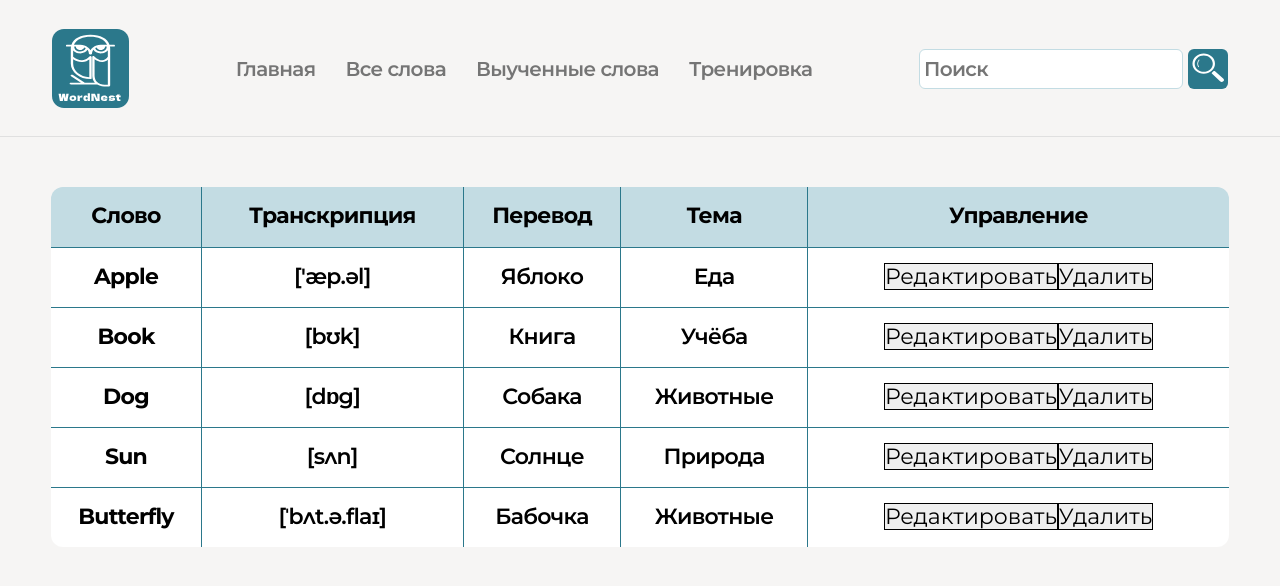
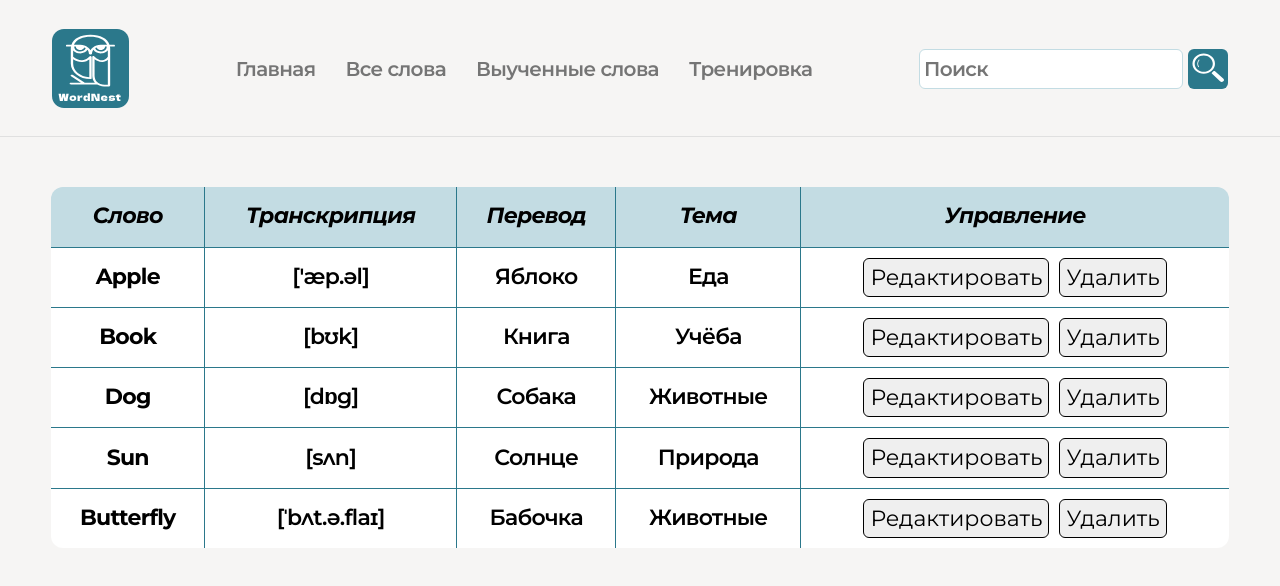
Before and after one commit to anastasiia-avdeeva/wordNest, a React (Create React App) app: page / in a window 1280 px wide. Shown: the top 586 px of the page. Built offline with nearby package versions, Linux system fonts and the light colour scheme; a web font is replaced by a local one.

Commit message:
add styles for table

```diff
--- a/src/App.css
+++ b/src/App.css
@@ -61,6 +61,10 @@ ul {
   }
 }
 
+button {
+  cursor: pointer;
+}
+
 h1,
 h2,
 h3,
--- a/src/assets/styles/_globals.scss
+++ b/src/assets/styles/_globals.scss
@@ -18,6 +18,10 @@ ul {
   }
 }
 
+button {
+  cursor: pointer;
+}
+
 h1,
 h2,
 h3,
--- a/src/components/HeaderTableRow/HeaderTableRow.module.css
+++ b/src/components/HeaderTableRow/HeaderTableRow.module.css
@@ -2,6 +2,8 @@
   height: 60px;
 }
 .table__header-cell {
+  padding: 10px;
+  font-style: italic;
   border-right: 1px solid #2b788b;
   border-bottom: 1px solid #2b788b;
 }
--- a/src/components/HeaderTableRow/HeaderTableRow.module.scss
+++ b/src/components/HeaderTableRow/HeaderTableRow.module.scss
@@ -7,6 +7,8 @@
   }
 
   &__header-cell {
+    padding: $cell-padding;
+    font-style: italic;
     border-right: 1px solid $primary;
     border-bottom: 1px solid $primary;
 
--- a/src/components/IconButton/IconButton.module.css
+++ b/src/components/IconButton/IconButton.module.css
@@ -2,7 +2,6 @@
   padding: 4px;
   border: none;
   border-radius: 6px;
-  cursor: pointer;
 }
 .button__icon {
   height: auto;
--- a/src/components/IconButton/IconButton.module.scss
+++ b/src/components/IconButton/IconButton.module.scss
@@ -4,7 +4,6 @@
   padding: 4px;
   border: none;
   border-radius: 6px;
-  cursor: pointer;
 
   &__icon {
     height: auto;
--- a/src/components/TextButton/TextButton.module.css
+++ b/src/components/TextButton/TextButton.module.css
@@ -1,3 +1,5 @@
 .button {
+  padding: 6px;
   border: 1px solid black;
+  border-radius: 6px;
 }
--- a/src/components/TextButton/TextButton.module.scss
+++ b/src/components/TextButton/TextButton.module.scss
@@ -1,3 +1,5 @@
 .button {
+  padding: 6px;
   border: 1px solid black;
+  border-radius: 6px;
 }
--- a/src/components/WordTableRow/WordTableRow.jsx
+++ b/src/components/WordTableRow/WordTableRow.jsx
@@ -12,7 +12,7 @@ export const WordTableRow = ({ word }) => {
       <td className={styles.table__cell}>{capitalizeStr(word.translation)}</td>
       <td className={styles.table__cell}>{capitalizeStr(word.theme)}</td>
       <td className={styles.table__cell}>
-        <div className="table__buttons">
+        <div className={styles.table__buttons}>
           <TextButton>Редактировать</TextButton>
           <TextButton>Удалить</TextButton>
         </div>
--- a/src/components/WordTableRow/WordTableRow.module.css
+++ b/src/components/WordTableRow/WordTableRow.module.css
@@ -1,4 +1,5 @@
 .table__cell {
+  padding: 10px;
   height: 60px;
   border-right: 1px solid #2b788b;
   border-top: 1px solid #2b788b;
@@ -9,3 +10,9 @@
 .table__cell:last-child {
   border-right: none;
 }
+.table__buttons {
+  display: flex;
+  flex-wrap: wrap;
+  gap: 10px;
+  justify-content: center;
+}
--- a/src/components/WordTableRow/WordTableRow.module.scss
+++ b/src/components/WordTableRow/WordTableRow.module.scss
@@ -3,6 +3,7 @@
 
 .table {
   &__cell {
+    padding: $cell-padding;
     height: $row-height;
     border-right: 1px solid $primary;
     border-top: 1px solid $primary;
@@ -11,8 +12,19 @@
       font-weight: bold;
     }
 
+    // &:not(:first-child) {
+    //   color: $text-dark;
+    // }
+
     &:last-child {
       border-right: none;
     }
   }
+
+  &__buttons {
+    display: flex;
+    flex-wrap: wrap;
+    gap: 10px;
+    justify-content: center;
+  }
 }
```
